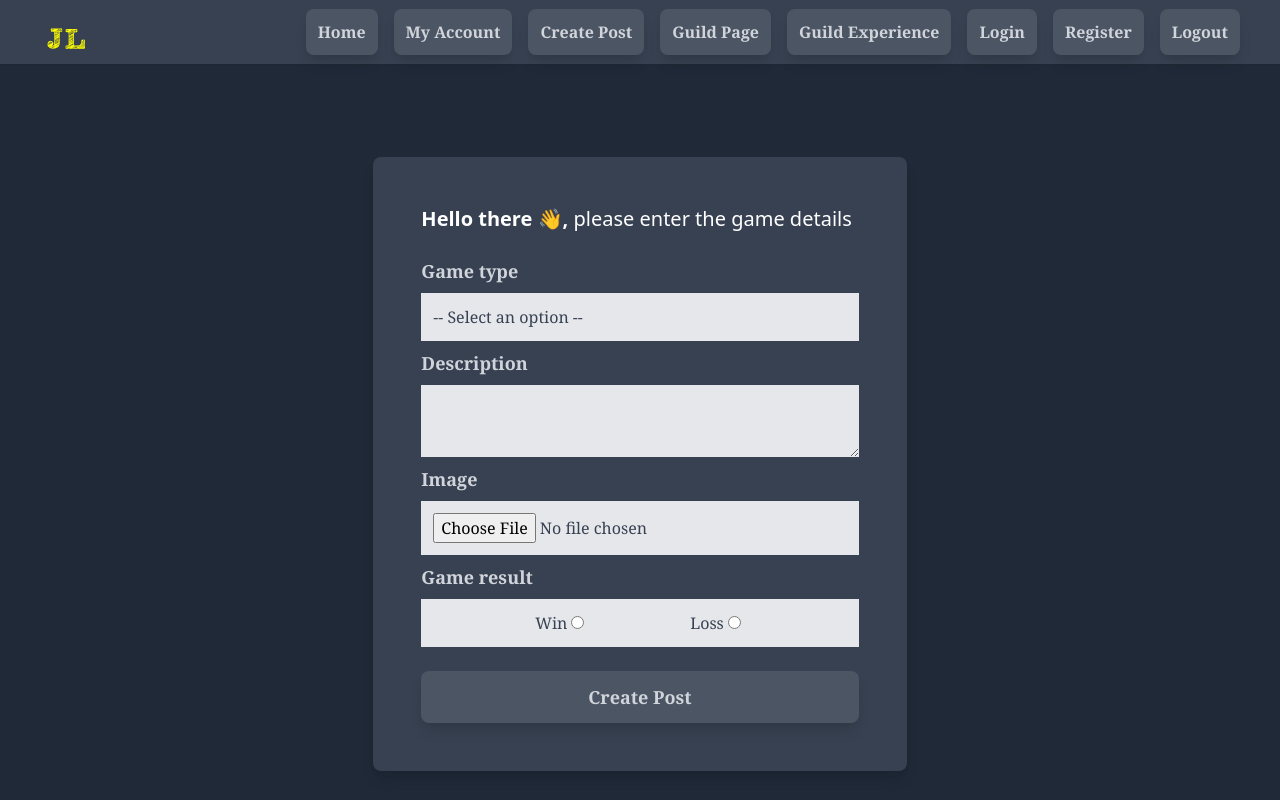
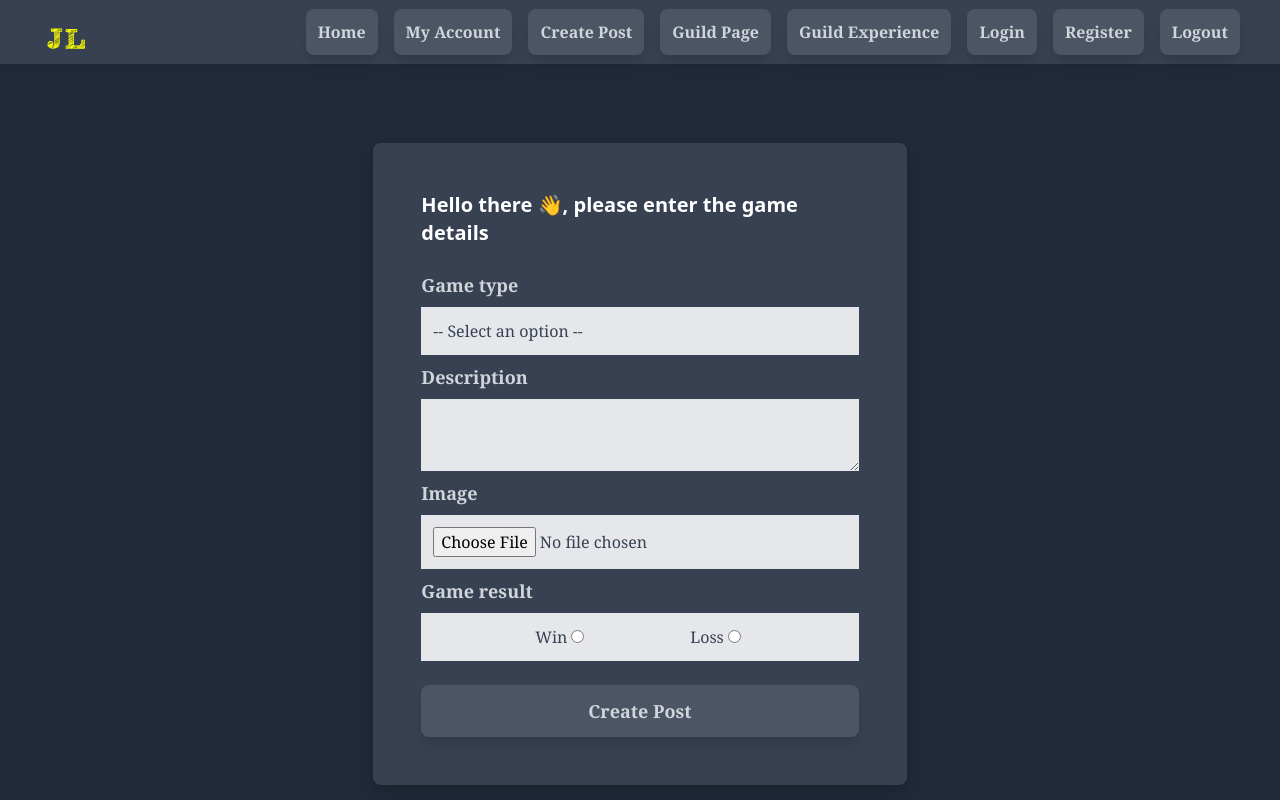
Before and after one commit to Bozhidar-Vangelov/the-justice-league, a React (Create React App) app: page /create-post in a window 1280 px wide. Shown: the top 800 px of the page. Built offline with nearby package versions, Linux system fonts and the light colour scheme; the HTML template or start-up script is replaced by a standard one.

Commit message:
Separate create post styles

```diff
--- a/src/App.js
+++ b/src/App.js
@@ -4,7 +4,7 @@ import './App.css';
 import Navbar from './components/Navbar/Navbar.js';
 import Home from './components/Home.js';
 import MyAccount from './components/MyAccount.js';
-import CreatePost from './components/CreatePost.js';
+import CreatePost from './components/CreatePost/CreatePost.js';
 import GuildPage from './components/GuildPage.js';
 import GuildExperience from './components/GuildExperience.js';
 import Login from './components/Login/Login.js';
--- a/src/components/CreatePost.js
+++ /dev/null
@@ -1,80 +0,0 @@
-import React from 'react';
-
-function CreatePost() {
-  return (
-    <div className='grid min-h-screen place-items-center'>
-      <div className='w-11/12 p-12 bg-gray-700 sm:w-8/12 md:w-1/2 lg:w-5/12 rounded-lg shadow-lg'>
-        <h1 className='text-xl font-semibold text-white'>
-          Hello there 👋,{' '}
-          <span className='font-normal'>please enter the game details</span>
-        </h1>
-        <form className='mt-6'>
-          <label
-            htmlFor='summonerName'
-            className='block text-gray-300 font-serif text-lg font-bold'
-          >
-            Game type
-          </label>
-          <select
-            name='type'
-            id='type'
-            className='block w-full p-3 mt-2 text-gray-700 bg-gray-200 appearance-none focus:outline-none focus:bg-gray-300 focus:shadow-inner font-serif'
-          >
-            <option defaultValue>-- Select an option --</option>
-            <option value='aram'>ARAM</option>
-            <option value='normal'>Normal</option>
-            <option value='ranked'>Ranked</option>
-          </select>
-          <label
-            htmlFor='email'
-            className='block mt-2 text-gray-300 font-serif text-lg font-bold'
-          >
-            Description
-          </label>
-          <textarea
-            name='description'
-            id='description'
-            className='block w-full p-3 mt-2 text-gray-700 bg-gray-200 appearance-none focus:outline-none focus:bg-gray-300 focus:shadow-inner font-serif'
-          ></textarea>
-          <label
-            htmlFor='password'
-            className='block mt-2 text-gray-300 font-serif text-lg font-bold'
-          >
-            Image
-          </label>
-          <input
-            type='file'
-            name='file'
-            id='file'
-            className='cursor-pointer block w-full p-3 mt-2 text-gray-700 bg-gray-200 appearance-none focus:outline-none focus:bg-gray-300 focus:shadow-inner font-serif'
-            required
-          />
-          <label
-            htmlFor='password-confirm'
-            className='block mt-2 text-gray-300 font-serif text-lg font-bold'
-          >
-            Game result
-          </label>
-          <div className='flex justify-evenly block w-full p-3 mt-2 text-gray-700 bg-gray-200 appearance-none focus:outline-none focus:bg-gray-300 focus:shadow-inner font-serif'>
-            <div>
-              <label htmlFor='win'>Win</label>
-              <input type='radio' name='Win' id='win' className='mx-1' />
-            </div>
-            <div>
-              <label htmlFor='win'>Loss</label>
-              <input type='radio' name='Win' id='loss' className='mx-1' />
-            </div>
-          </div>
-          <button
-            type='submit'
-            className='w-full py-3 mt-6 text-gray-300 font-bold rounded-lg shadow-lg bg-gray-600 hover:bg-gray-800 hover:text-gray-400 font-serif text-lg'
-          >
-            Create Post
-          </button>
-        </form>
-      </div>
-    </div>
-  );
-}
-
-export default CreatePost;
--- /dev/null
+++ b/src/components/CreatePost/CreatePost.js
@@ -0,0 +1,64 @@
+import createPostStyles from './createPostStyles.js';
+
+function CreatePost() {
+  return (
+    <div className={createPostStyles.main}>
+      <div className={createPostStyles.box}>
+        <h1 className={createPostStyles.heading}>
+          Hello there 👋, please enter the game details
+        </h1>
+        <form className='mt-6'>
+          <label htmlFor='summonerName' className={createPostStyles.label}>
+            Game type
+          </label>
+          <select
+            name='type'
+            id='type'
+            className={createPostStyles.input}
+          >
+            <option defaultValue>-- Select an option --</option>
+            <option value='aram'>ARAM</option>
+            <option value='normal'>Normal</option>
+            <option value='ranked'>Ranked</option>
+          </select>
+          <label htmlFor='email' className={createPostStyles.label}>
+            Description
+          </label>
+          <textarea
+            name='description'
+            id='description'
+            className={createPostStyles.input}
+          ></textarea>
+          <label htmlFor='password' className={createPostStyles.label}>
+            Image
+          </label>
+          <input
+            type='file'
+            name='file'
+            id='file'
+            className={createPostStyles.input}
+            required
+          />
+          <label htmlFor='password-confirm' className={createPostStyles.label}>
+            Game result
+          </label>
+          <div className={createPostStyles.div}>
+            <div>
+              <label htmlFor='win'>Win</label>
+              <input type='radio' name='Win' id='win' className='mx-1' />
+            </div>
+            <div>
+              <label htmlFor='win'>Loss</label>
+              <input type='radio' name='Win' id='loss' className='mx-1' />
+            </div>
+          </div>
+          <button type='submit' className={createPostStyles.submit}>
+            Create Post
+          </button>
+        </form>
+      </div>
+    </div>
+  );
+}
+
+export default CreatePost;
--- /dev/null
+++ b/src/components/CreatePost/createPostStyles.js
@@ -0,0 +1,66 @@
+const createPostStyles = {
+  main: ['grid', 'min-h-screen', 'place-items-center'].join(' '),
+  box: [
+    'w-11/12',
+    'p-12',
+    'bg-gray-700',
+    'sm:w-8/12',
+    'md:w-1/2',
+    'lg:w-5/12',
+    'rounded-lg',
+    'shadow-lg',
+  ].join(' '),
+  heading: ['text-xl', 'font-semibold', 'text-white'].join(' '),
+  label: [
+    'block',
+    'mt-2',
+    'text-gray-300',
+    'font-serif',
+    'text-lg',
+    'font-bold',
+  ].join(' '),
+  input: [
+    'cursor-pointer',
+    'block',
+    'w-full',
+    'p-3',
+    'mt-2',
+    'text-gray-700',
+    'bg-gray-200',
+    'appearance-none',
+    'focus:outline-none',
+    'focus:bg-gray-300',
+    'focus:shadow-inner',
+    'font-serif',
+  ].join(' '),
+  submit: [
+    'w-full',
+    'py-3',
+    'mt-6',
+    'text-gray-300',
+    'font-bold',
+    'rounded-lg',
+    'shadow-lg',
+    'bg-gray-600',
+    'hover:bg-gray-800',
+    'hover:text-gray-400',
+    'font-serif',
+    'text-lg',
+  ].join(' '),
+  div: [
+    'flex',
+    'justify-evenly',
+    'block w-full',
+    'p-3',
+    'mt-2',
+    'text-gray-700',
+    'bg-gray-200',
+    'appearance-none',
+    'focus:outline-none',
+    'focus:bg-gray-300',
+    'focus:shadow-inner',
+    'font-serif',
+  ].join(' '),
+};
+
+export default createPostStyles;
```
Also changed, not shown: 1 other file (tests, documents, lock files or other folders).
